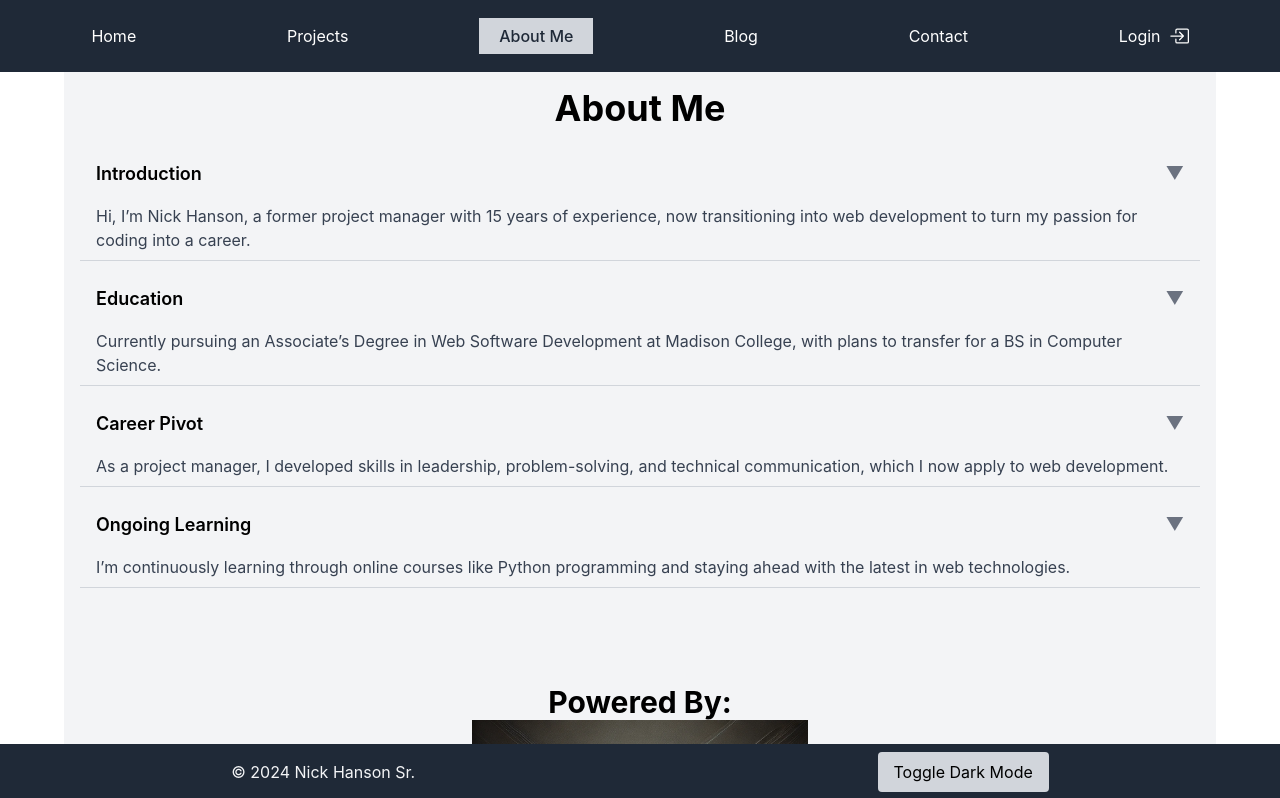
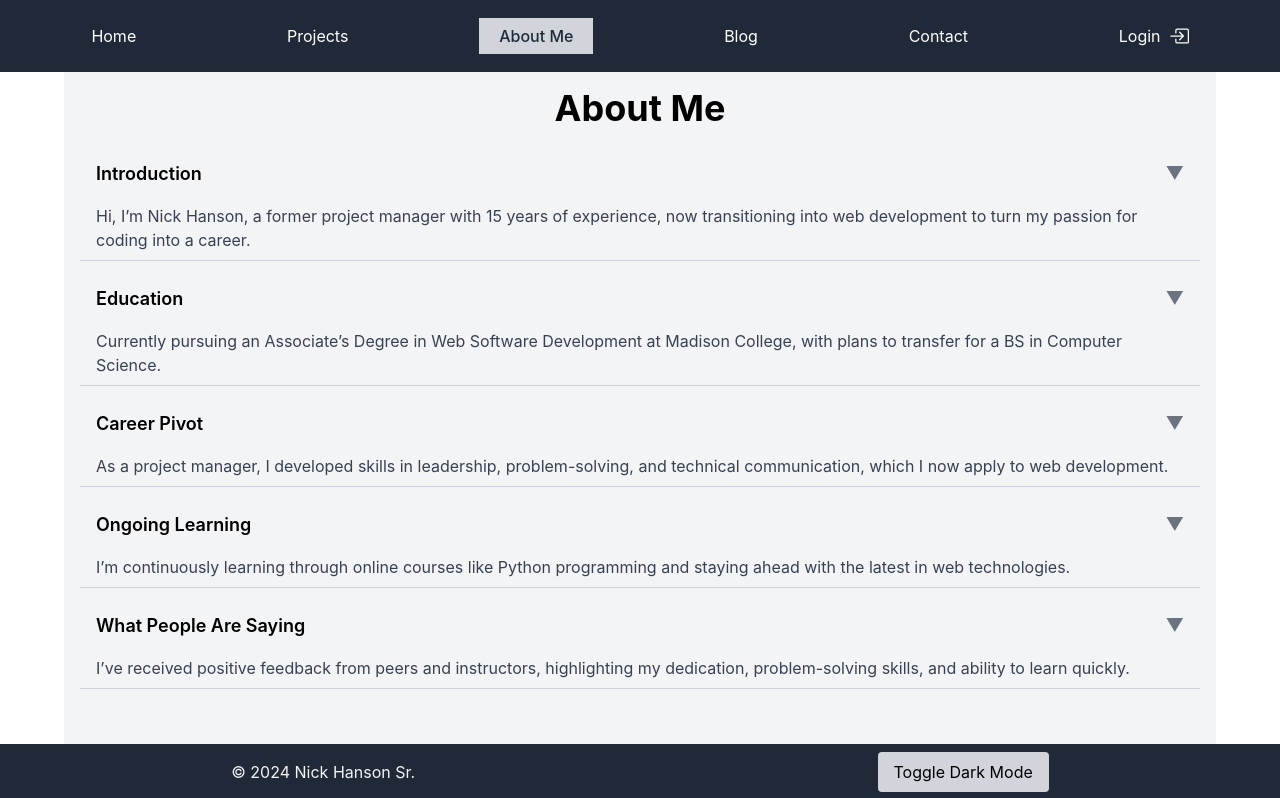
Before and after one commit to ArchILLtect/nh-showcase-site, a React (Create React App) app: page /about in a window 1280 px wide. Shown: the top 798 px of the page. Built offline with nearby package versions, Linux system fonts and the light colour scheme.

Commit message:
add: 'What People Are Saying' section to About Me page.

```diff
--- a/src/pages/AboutMe.jsx
+++ b/src/pages/AboutMe.jsx
@@ -40,6 +40,11 @@ const AboutMe = () => {
       summary: "I’m continuously learning through online courses like Python programming and staying ahead with the latest in web technologies.",
       details: "I’ve taken courses from platforms like Coursera and Codecademy, covering areas such as backend development, responsive design, and cloud technologies. I also plan to earn certifications in AWS and advanced Java programming.",
     },
+    {
+      title: "What People Are Saying",
+      summary: "I’ve received positive feedback from peers and instructors, highlighting my dedication, problem-solving skills, and ability to learn quickly.",
+      details: "My instructors have praised my ability to grasp complex concepts quickly and apply them effectively in projects. Peers have noted my collaborative spirit and willingness to help others, making me a valuable team member."
+    }
   ];
 
   const [expanded, setExpanded] = useState(null);
```
